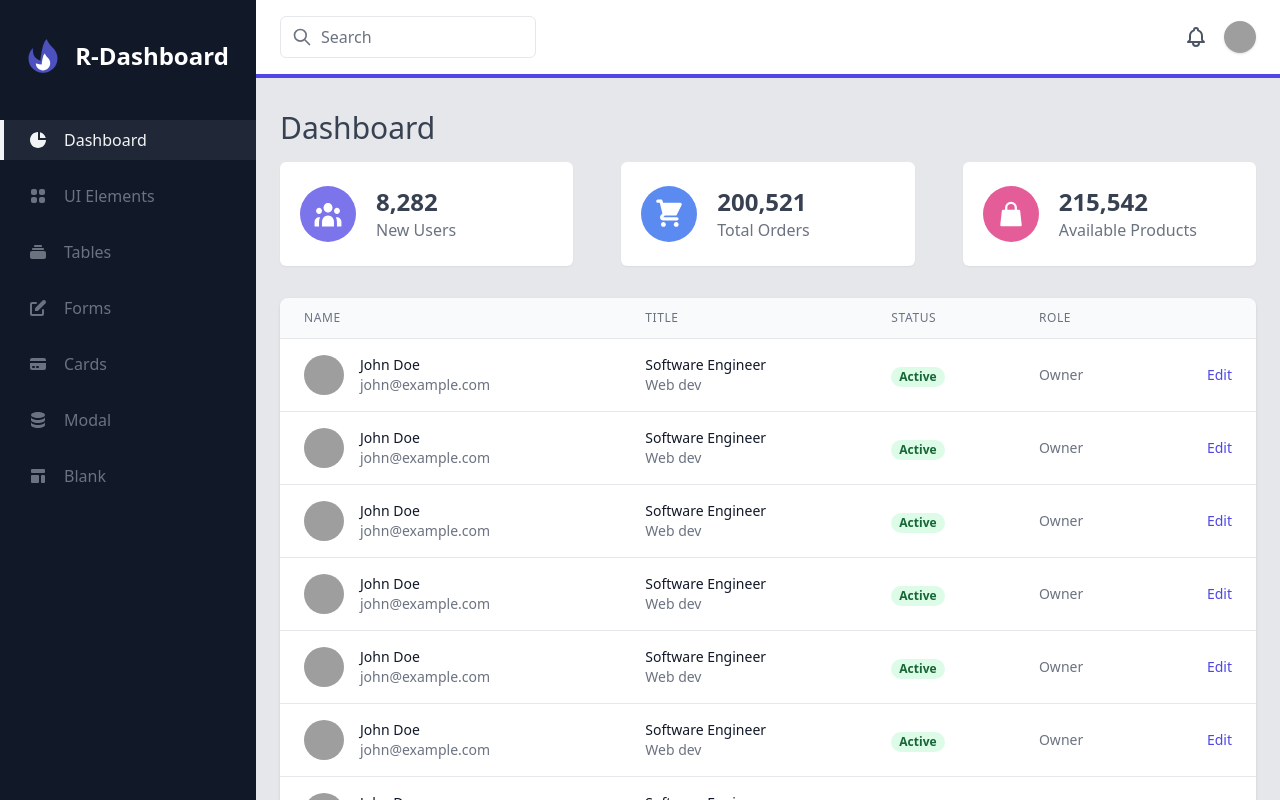
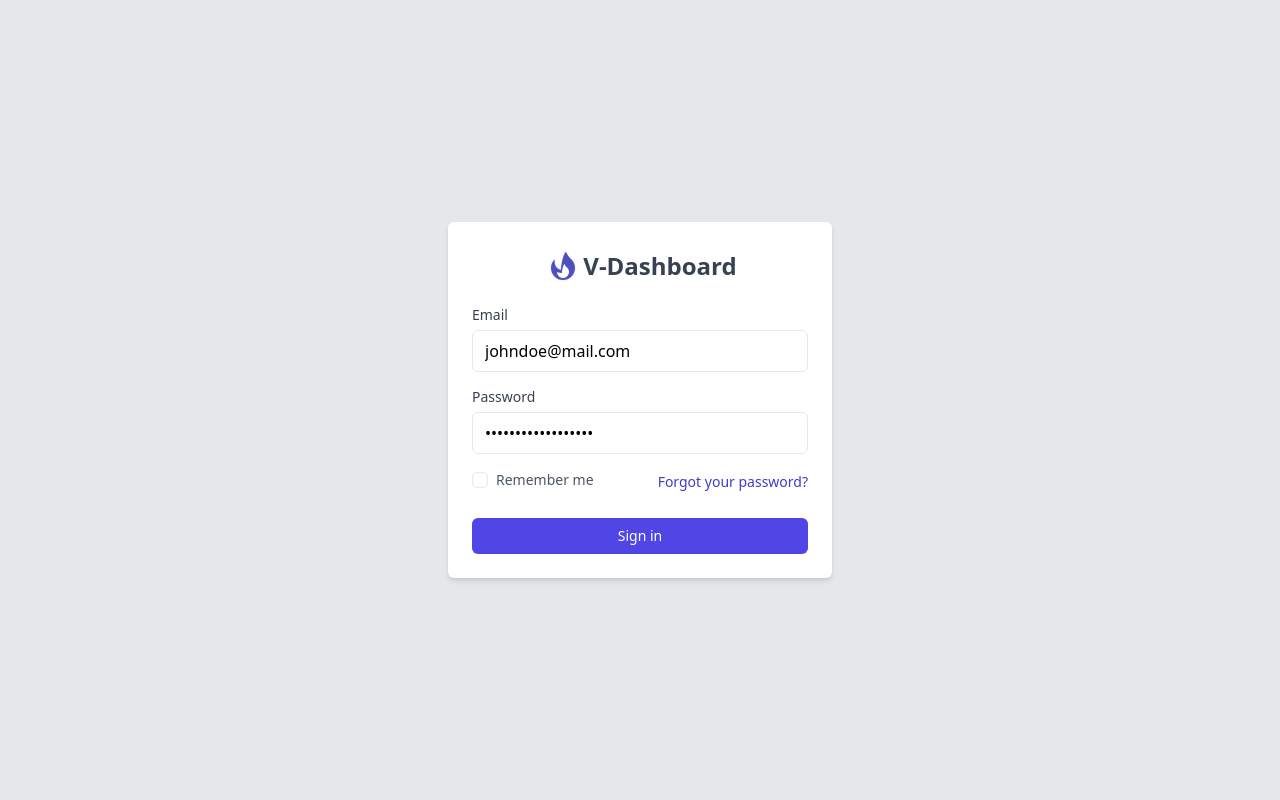
Before and after one commit to mkzamanbd/react-dashboard, a React (Create React App) app: page /login in a window 1280 px wide. Before the commit this address led to /dashboard. Built offline with nearby package versions, Linux system fonts and the light colour scheme; grey boxes are pictures that could not be loaded.

Commit message:
added login page

```diff
--- a/src/hooks/useAuth.js
+++ b/src/hooks/useAuth.js
@@ -1,7 +1,7 @@
 // check auth
 export default function isAuth() {
     // get token from localStorage
-    const token = '5989323042';
+    const token = localStorage.getItem('r_token');
     if (token !== undefined && token != null) {
         return true;
     }
--- a/src/pages/Auth/Login.jsx
+++ b/src/pages/Auth/Login.jsx
@@ -1,7 +1,95 @@
-import React from 'react';
+import React, { useState } from 'react';
+import { useNavigate } from 'react-router-dom';
 
 function Login() {
-    return <div>Login</div>;
+    const [email, setEmail] = useState('johndoe@mail.com');
+    const [password, setPassword] = useState('@#!@#asdf1231!_!@#');
+    const navigate = useNavigate();
+
+    const loginHandler = (event) => {
+        event.preventDefault();
+
+        localStorage.setItem('r_token', '12345');
+        navigate('/dashboard');
+        console.log('Login');
+    };
+    return (
+        <div className="flex items-center justify-center h-screen px-6 bg-gray-200">
+            <div className="w-full max-w-sm p-6 bg-white rounded-md shadow-md">
+                <div className="flex items-center justify-center">
+                    <svg
+                        className="w-10 h-10"
+                        viewBox="0 0 512 512"
+                        fill="none"
+                        xmlns="http://www.w3.org/2000/svg">
+                        <path
+                            d="M364.61 390.213C304.625 450.196 207.37 450.196 147.386 390.213C117.394 360.22 102.398 320.911 102.398 281.6C102.398 242.291 117.394 202.981 147.386 172.989C147.386 230.4 153.6 281.6 230.4 307.2C230.4 256 256 102.4 294.4 76.7999C320 128 334.618 142.997 364.608 172.989C394.601 202.981 409.597 242.291 409.597 281.6C409.597 320.911 394.601 360.22 364.61 390.213Z"
+                            fill="#4C51BF"
+                            stroke="#4C51BF"
+                            strokeWidth="2"
+                            strokeLinecap="round"
+                            strokeLinejoin="round"
+                        />
+                        <path
+                            d="M201.694 387.105C231.686 417.098 280.312 417.098 310.305 387.105C325.301 372.109 332.8 352.456 332.8 332.8C332.8 313.144 325.301 293.491 310.305 278.495C295.309 263.498 288 256 275.2 230.4C256 243.2 243.201 320 243.201 345.6C201.694 345.6 179.2 332.8 179.2 332.8C179.2 352.456 186.698 372.109 201.694 387.105Z"
+                            fill="white"
+                        />
+                    </svg>
+                    <span className="text-2xl font-semibold text-gray-700">V-Dashboard</span>
+                </div>
+
+                <form className="mt-4" onSubmit={loginHandler}>
+                    <label className="block">
+                        <span className="text-sm text-gray-700">Email</span>
+                        <input
+                            type="email"
+                            className="block w-full mt-1 border-gray-200 rounded-md focus:border-indigo-600 focus:ring focus:ring-opacity-40 focus:ring-indigo-500"
+                            onChange={(event) => setEmail(event.target.value)}
+                            value={email}
+                        />
+                    </label>
+
+                    <label className="block mt-3">
+                        <span className="text-sm text-gray-700">Password</span>
+                        <input
+                            type="password"
+                            className="block w-full mt-1 border-gray-200 rounded-md focus:border-indigo-600 focus:ring focus:ring-opacity-40 focus:ring-indigo-500"
+                            onChange={(event) => setPassword(event.target.value)}
+                            value={password}
+                        />
+                    </label>
+
+                    <div className="flex items-center justify-between mt-4">
+                        <div>
+                            <label className="inline-flex items-center">
+                                <input
+                                    type="checkbox"
+                                    className="text-indigo-600 border-gray-200 rounded-md focus:border-indigo-600 focus:ring focus:ring-opacity-40 focus:ring-indigo-500"
+                                />
+                                <span className="mx-2 text-sm text-gray-600">Remember me</span>
+                            </label>
+                        </div>
+
+                        <div>
+                            <a
+                                className="block text-sm text-indigo-700 fontme hover:underline"
+                                href="/forgot-password">
+                                Forgot your password?
+                            </a>
+                        </div>
+                    </div>
+
+                    <div className="mt-6">
+                        <button
+                            type="submit"
+                            className="w-full px-4 py-2 text-sm text-center text-white bg-indigo-600 rounded-md focus:outline-none hover:bg-indigo-500">
+                            Sign in
+                        </button>
+                    </div>
+                </form>
+            </div>
+        </div>
+    );
 }
 
 export default Login;
```
